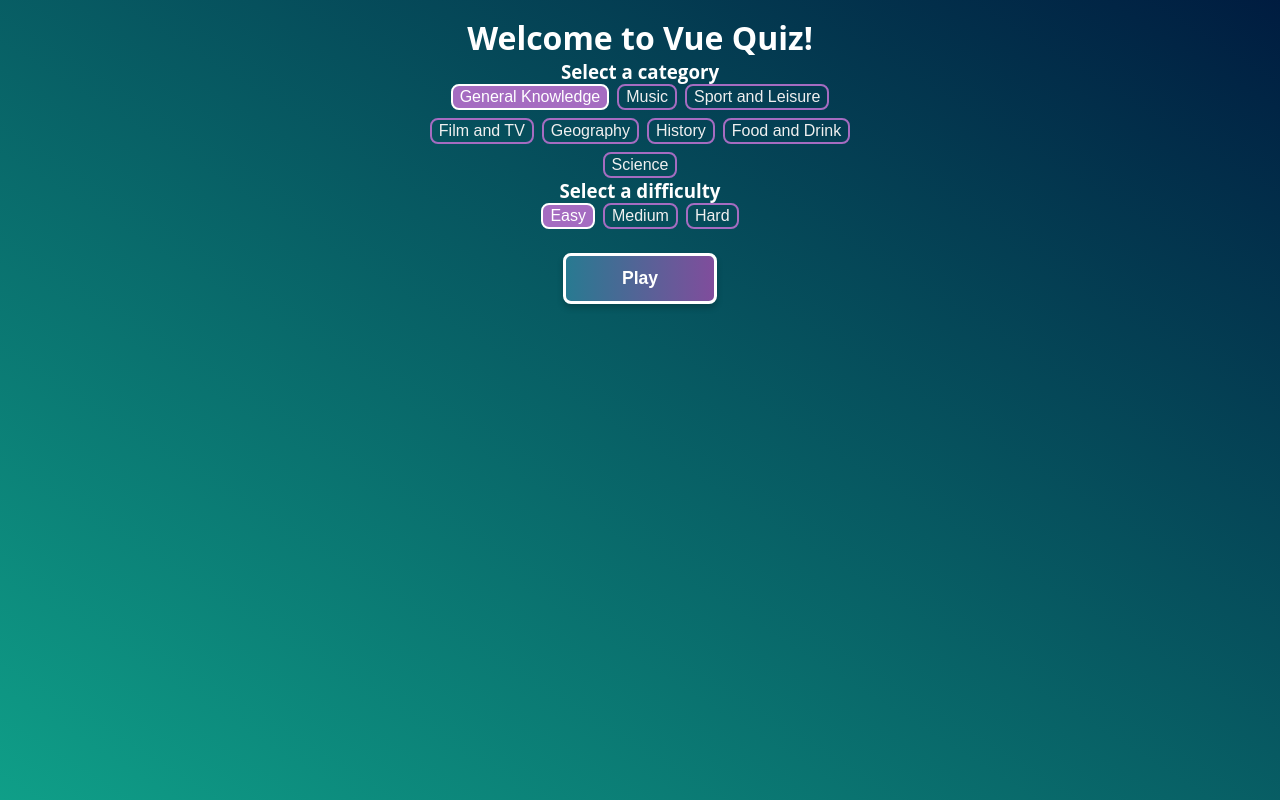
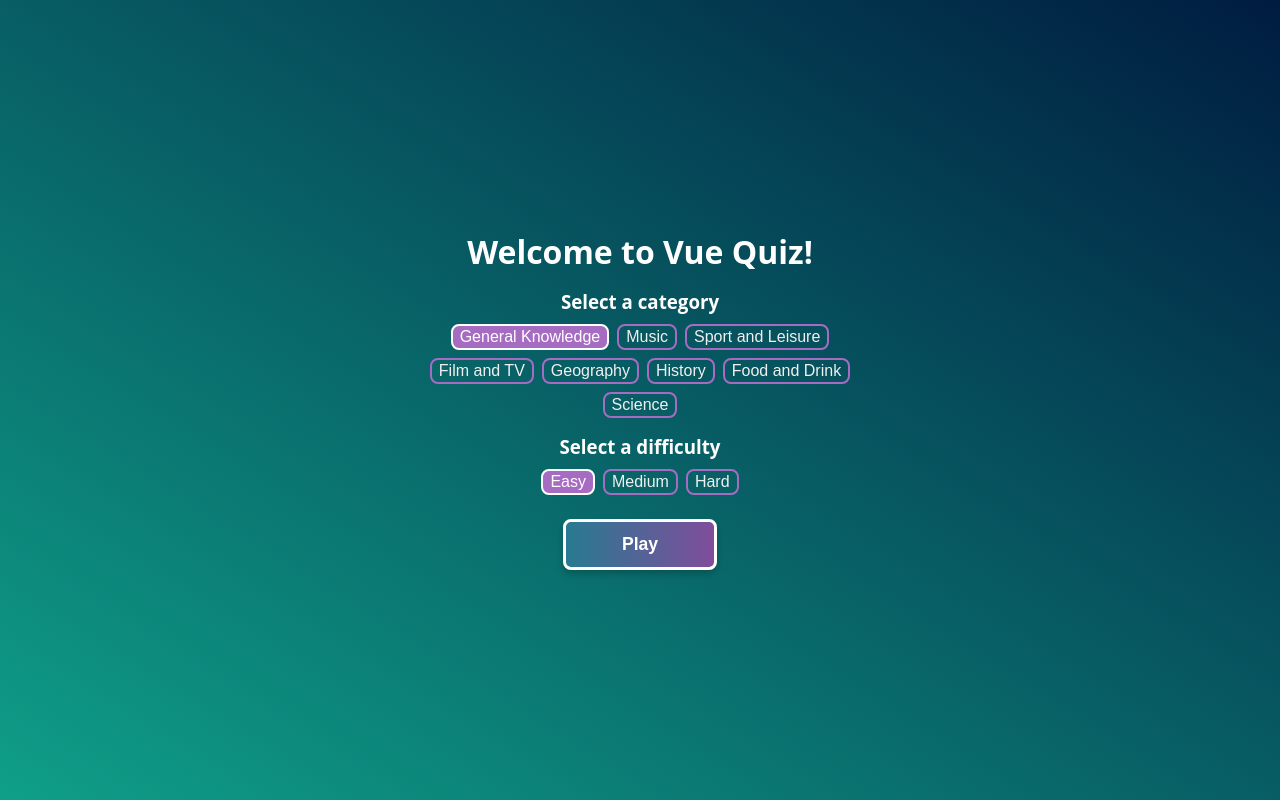
Before and after one commit to marianneporter/vue_quiz, a Vue app: page / in a window 1280 px wide. Built offline with nearby package versions, Linux system fonts and the light colour scheme; what webfontloader would draw is missing.

Commit message:
css refactoring

```diff
--- a/src/App.vue
+++ b/src/App.vue
@@ -11,24 +11,11 @@ import { RouterLink, RouterView } from 'vue-router'
 
 <style>
     body {
-        display: flex;
-        justify-content: center;
+        /* display: flex;
+        justify-content: center; */
         background: linear-gradient(to top right, #0f9f88, #001c40);
 
         padding: 0;
     }
 
-    .container {
-        width: 100%;
-        color: white;
-        min-height: 100vh;
-        padding: 1rem;
-    }
-
-    @media screen and (min-width: 640px) {
-        .container {
-            width: 30rem;
-        }
-    }
-
 </style>
--- a/src/assets/main.css
+++ b/src/assets/main.css
@@ -6,6 +6,30 @@
 body {
     font-family: 'Open Sans', sans-serif;
 }
+
+.container {
+    display: flex;
+    justify-content: center;
+    align-items: center;
+    width: 100%;
+    min-height: 100vh;
+    padding: 1rem;
+    color: white;
+}
+
+.inner-container {
+    min-height: auto;
+    width: 100%;
+    max-width: 30rem;
+}
+
+@media screen and (min-width: 768px) {
+    .inner-container {
+        width: 75%;
+    }
+}
+
+
 
 button {
     background: none;
--- a/src/views/AnswersView.vue
+++ b/src/views/AnswersView.vue
@@ -15,6 +15,7 @@
 </script>
 
 <template>
+    <div class="inner-container">
     <header>
         <h1>You scored {{ store.getScore }} out of {{ store.getQuestionCount }}</h1>
         <button class="lg-purple-btn" @click="startNewQuiz">Play Again</button>
@@ -41,11 +42,11 @@
                                            class="incorrect" />
                     </div>
                 </div>
-
-
             </li>
         </ul>
    </main>
+    </div>
+
 </template>
 
 <style scoped>
@@ -70,6 +71,7 @@
         order: 1;
         max-width: 8rem;
         margin-left: auto;
+        margin-bottom: 1rem;
     }
 
     main {
@@ -121,6 +123,7 @@
 
         header button {
             order: 2;
+            margin-bottom: 0;
         }
     }
 </style>
--- a/src/views/QuestionView.vue
+++ b/src/views/QuestionView.vue
@@ -41,7 +41,7 @@
 
 
 <template>
-    <div class="question-page">
+    <div class="question-page inner-container">
         <h1 class="text-div question">Question: {{ questionNo }}</h1>
         <p class="text-div question-text">Q. {{ question.questionText }}</p>
         <ul class="answer-options">
@@ -75,12 +75,12 @@
         display: flex;
         flex-direction: column;
         justify-items: space-around;
+
     }
 
     .question {
-        margin-top: 3rem;
+        margin-bottom: 1rem;
     }
-
 
     .question-text {
         margin-bottom: 1.5rem;
@@ -96,9 +96,8 @@
         color: black;
     }
 
-
-
     .navigate {
+        margin-top: 0.5rem;
         display: flex;
         justify-content: space-between;
         width: 100%;
@@ -117,5 +116,11 @@
         background-color: transparent;
     }
 
+    @media screen and (min-width: 768px) {
+        .question-page {
+            margin-top: 5rem;
+        }
+    }
+
 
 </style>
--- a/src/views/ResultsView.vue
+++ b/src/views/ResultsView.vue
@@ -14,7 +14,7 @@
 
 
 <template>
-    <div class="results-page">
+    <div class="results-page inner-container">
 
         <h1>You scored {{ store.getScore }} out of {{ store.getQuestionCount }}</h1>
 
--- a/src/views/StartView.vue
+++ b/src/views/StartView.vue
@@ -23,26 +23,28 @@
 
 const getQuestionsAndNavigate = async () => {
     await store.loadQuestions()
-        router.push({ name: 'question',  params: { questionNo: 1 } });
+    router.push({ name: 'question', params: { questionNo: 1 } });
 }
 
 
 </script>
 
 <template>
+    <div class="start-page inner-container">
         <h1 class="centered">Welcome to Vue Quiz!</h1>
+
+        <div class="option-group">
             <h3 class="centered">Select a category</h3>
-    <div class="option-group">
             <div v-for="(categoryName, category) in categories" :key="category">
-            <button class="outline-button"
-            :class="{ 'selected-outline-button': store.isCategorySelected(category) }"
+                <button class="outline-button" :class="{ 'selected-outline-button': store.isCategorySelected(category) }"
                     @click="changeSelectedCategory(category)">
                     {{ categoryName }}
                 </button>
             </div>
         </div>
+
+        <div class="option-group">
             <h3 class="centered">Select a difficulty</h3>
-    <div class="option-group">
             <div v-for="difficulty in difficulties" :key="difficulty">
                 <button class="outline-button"
                     :class="{ 'selected-outline-button': store.isDifficultySelected(difficulty) }"
@@ -54,13 +56,19 @@
         <div class="centered">
             <button @click="getQuestionsAndNavigate" class="action-button">Play</button>
         </div>
-
-    <!-- <p>default category{{ defaults.category }}</p>
-    <p>default difficulty{{ defaults.difficulty }}</p> -->
-
+    </div>
 </template>
 
 <style scoped>
+/* .start-page {
+    margin-top: 5%;
+} */
+
+.start-page h3 {
+    margin-top: 1rem;
+    margin-bottom: 0.1rem;
+}
+
 .action-button {
     margin-top: 1.5rem;
 }
```
Lines whose indentation alone changed are shown as unchanged.
